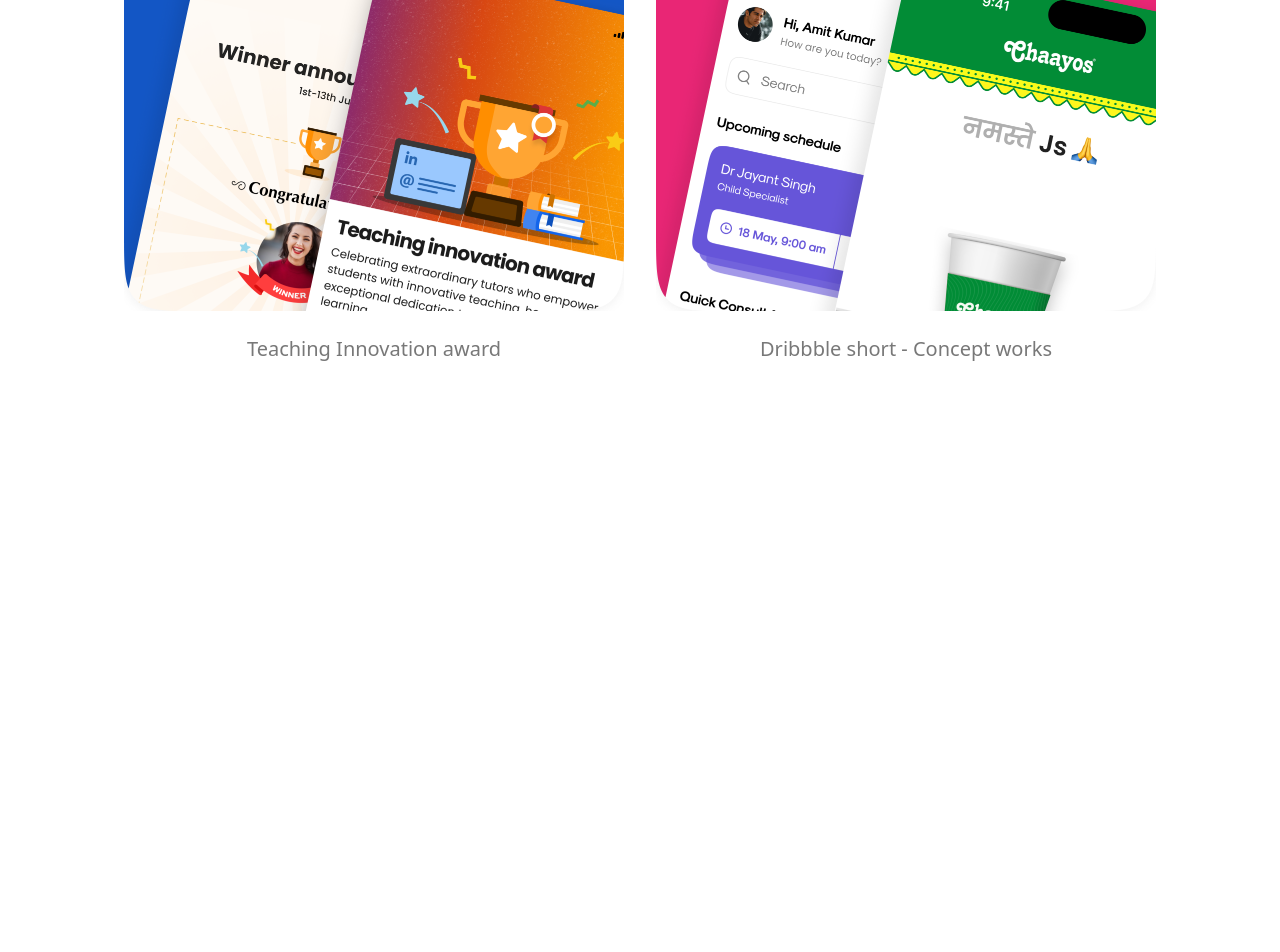
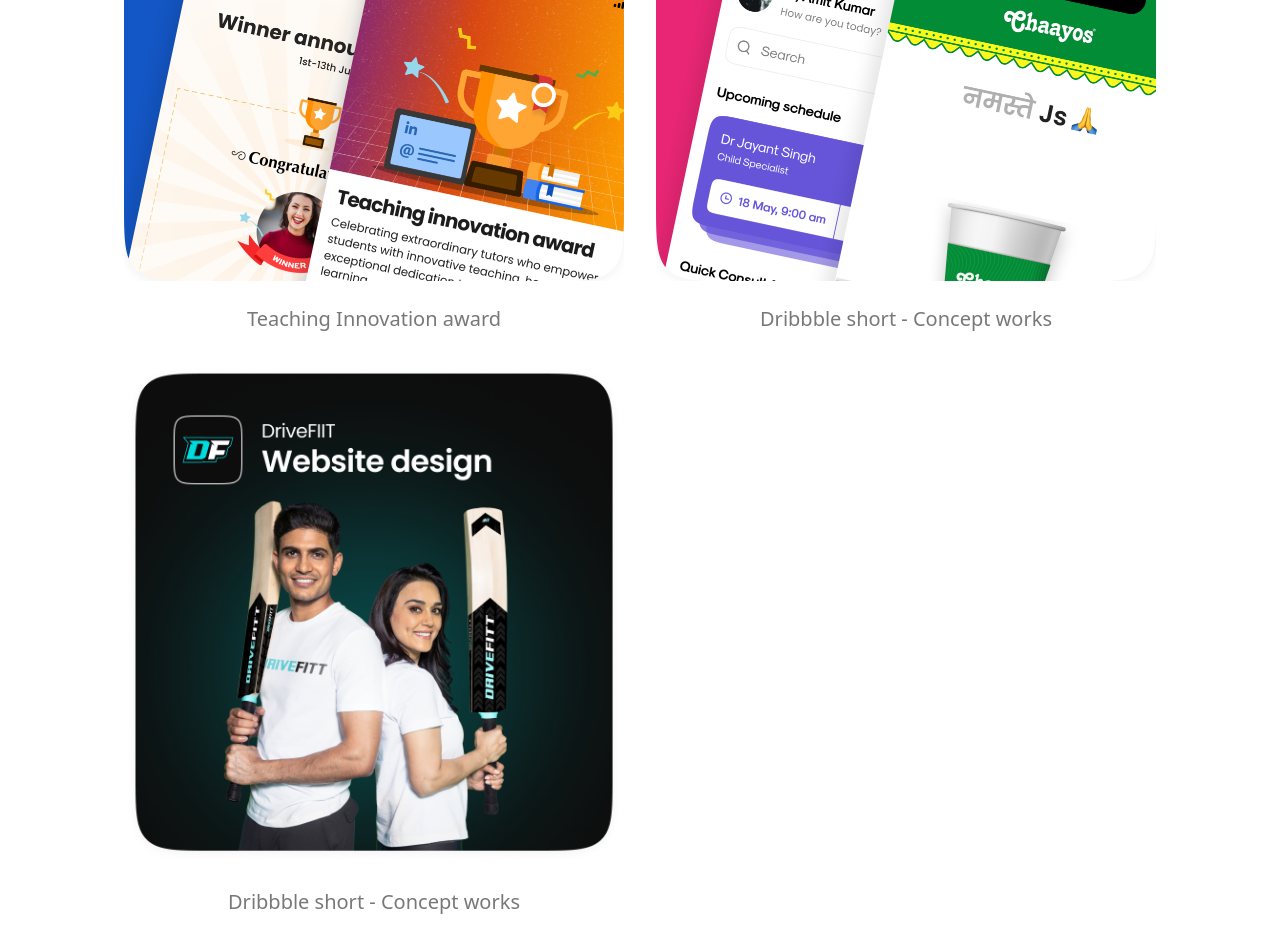
Before and after one commit to Shivam0710/jitender-resume, a Next.js app: page / in a window 1280 px wide. Shown: the part 1094-2046 px from the top of the page. Before the commit the page ends 1534 px from the top, so only its background shows below. Built offline with nearby package versions, Linux system fonts and the light colour scheme; a web font is replaced by a local one.

Commit message:
Experience added

```diff
--- a/components/Experiences.tsx
+++ b/components/Experiences.tsx
@@ -4,7 +4,8 @@
 
 const Experiences = () => {
   return (
-    <div className="my-10 md:my-32 flex flex-col md:flex-row gap-0 md:gap-8 justify-center items-center">
+    <div className="my-10 md:my-32 flex flex-col md:grid md:grid-cols-2 md:max-w-[1032px] md:mx-auto flex-wrap gap-0 md:gap-8 justify-center items-center">
+      <div className="md:h-[550px]">
       <Link target="_blank" href="https://medium.com/@jsnegi/case-study-teaching-innovation-award-enhancing-tutor-recognition-with-automation-caa6ebc079c2" className="flex flex-col gap-6 md:h-[500px] p-5 md:p-0 md:w-[500px] group relative">
         <div className="hidden md:group-hover:flex w-full h-full transition-all duration-500 absolute top-0 left-0 bg-[rgba(0,0,0,.5)] backdrop-blur-[6px] rounded-[40px] justify-center items-center">
           <div className="px-6 py-3.5 bg-white flex flex-row items-center gap-1.5 rounded-xl">
@@ -25,6 +26,8 @@
           Teaching Innovation award
         </p>
       </Link>
+      </div>
+      <div className="md:h-[550px]">
       <Link target="_blank" href="https://dribbble.com/Js_negi" className="flex flex-col gap-6 md:h-[500px] p-5 md:p-0 md:w-[500px] group relative">
         <div className="hidden md:group-hover:flex w-full h-full transition-all duration-500 absolute top-0 left-0 bg-[rgba(0,0,0,.5)] backdrop-blur-[6px] rounded-[40px] justify-center items-center">
           <div className="px-6 py-3.5 bg-white flex flex-row items-center gap-1.5 rounded-xl">
@@ -45,6 +48,29 @@
           Dribbble short - Concept works
         </p>
       </Link>
+      </div>
+      <div className="md:h-[550px]">
+      <Link target="_blank" href="https://www.drivefitt.club/" className="flex flex-col gap-6 md:h-[500px] p-5 md:p-0 md:w-[500px] group relative">
+        <div className="hidden md:group-hover:flex w-full h-full transition-all duration-500 absolute top-0 left-0 bg-[rgba(0,0,0,.5)] backdrop-blur-[6px] rounded-[40px] justify-center items-center">
+          <div className="px-6 py-3.5 bg-white flex flex-row items-center gap-1.5 rounded-xl">
+            <p className="font-semibold">Open website</p>
+            <svg width="20" height="20" viewBox="0 0 20 20" fill="none" xmlns="http://www.w3.org/2000/svg">
+              <path d="M7.04831 5.89994L14.15 5.89983M14.15 5.89983L14.15 12.9005M14.15 5.89983L5.90039 14.1494" stroke="#1A1A1A" strokeWidth="2" strokeLinecap="round" strokeLinejoin="round"/>
+            </svg>
+          </div>
+        </div>
+        <Image
+          src="/drivefit-exp.png"
+          width={1000}
+          height={1000}
+          alt="Dribble experience"
+          className="w-full h-full object-cover"
+        />
+        <p className="text-center text-[#787878] text-xl font-medium group-hover:underline transition-all duration-300">
+          Dribbble short - Concept works
+        </p>
+      </Link>
+      </div>
     </div>
   );
 };
--- a/components/Hero.tsx
+++ b/components/Hero.tsx
@@ -17,9 +17,7 @@
         <span>10 years of experience</span>
       </h1>
       <p className="px-6 text-[#787878] text-center text-[20px] mt-8">
-        Hi! I&apos;am <span className="text-[#1A1A1A]"> Jitender</span>, a product
-        designer from india with a proven track record of <br className="hidden md:block" /> delivering
-        impactful, memorable design solutions.
+        Hi! I&apos;m <span className="text-[#1A1A1A]"> Jitender</span>, a product designer from India, crafting impactful and memorable solutions that truly connect with users.
       </p>
       <div className="mt-12 flex flex-row md:gap-14 items-center justify-between px-6 md:justify-self-center max-w-[500px] mx-auto">
         <div className="flex flex-col justify-center items-center">
```
Also changed, not shown: public/drivefit-exp.png (added).
